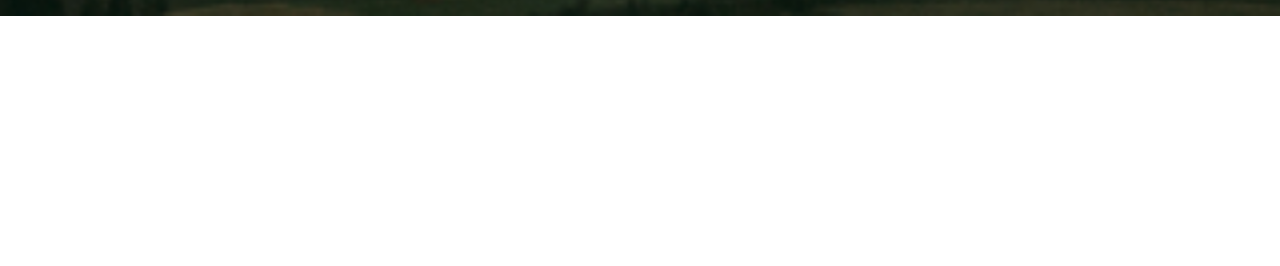
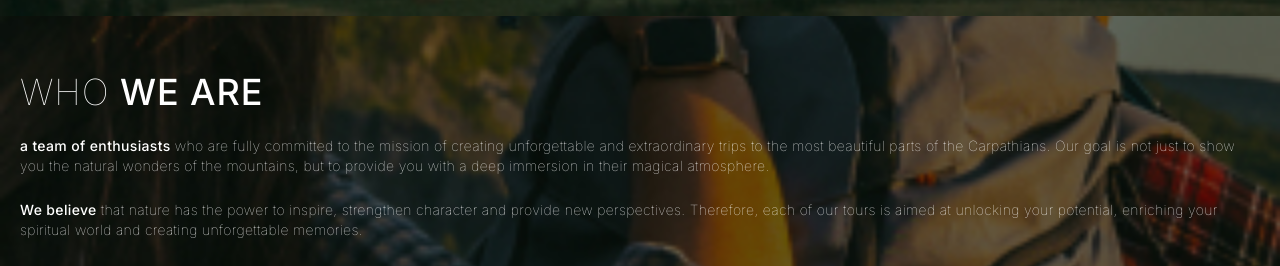
Before and after one commit to UkrainianUser/CarpTravel, a Next.js app: page / in a window 1280 px wide. Shown: the part 784-1050 px from the top of the page. Before the commit the page ends 800 px from the top, so only its background shows below. Built offline with nearby package versions, Linux system fonts and the light colour scheme.

Commit message:
add about

```diff
--- a/src/app/globals.css
+++ b/src/app/globals.css
@@ -31,29 +31,24 @@ body {
 	line-height: 1.43;
 }
 
-.container {
-	min-width: 320px;
-	margin: 0 auto;
-	padding: 0 20px;
-}
-
-.home {
-	background-image: url(/bg-home-mobile.jpg);
+.hero,
+.about {
 	background-color: #2e3e42;
 	background-position: 50%;
 	background-size: cover;
 	background-repeat: no-repeat;
+}
+.hero {
+	background-image: url(/bg-home-mobile.jpg);
+}
+.about {
+	background-image: url(/bg-about-mobile.jpg);
 }
 
 .title-sub {
 	letter-spacing: 9.48px;
 }
 
-.home-mark {
-	font-size: 10px;
-	line-height: 1.6;
-}
-
-.home-link {
+.hero-link {
 	background-color: rgba(255, 255, 255, 0.1);
 }
--- a/src/app/page.tsx
+++ b/src/app/page.tsx
@@ -1,35 +1,18 @@
+import { NextPage } from "next";
 import Header from "../components/Header";
+import Hero from "@/components/Hero";
+import About from "@/components/About";
 
-export default function Home() {
+const Home: NextPage = () => {
 	return (
 		<>
 			<Header />
-			<section className="home h-screen pt-28">
-				<div className="container">
-					<div className="uppercase text-end w-28 mb-6 ml-auto tracking-widest">
-						<span className="text-4xl font-medium">7</span>
-						<span className="text-4xl font-thin">days </span>
-						<span className="title-sub text-xs font-light">journey</span>
-					</div>
-					<h2 className="mb-6 text-4xl font-thin uppercase tracking-wide">
-						<span className="font-medium">Uncover</span> Carpathian's Secrets
-					</h2>
-					<p className="home-mark w-40 mb-6 font-extralight leading-5">
-						Hoverla / Yaremche / Zakarpattia / Vorokhta / Synevyr Lake / Bukovel
-					</p>
-					<p className="home-text mb-6 text-sm font-thin tracking-wide leading-5">
-						We offer you unforgettable trips to the most beautiful parts of the
-						Carpathians. Enjoy stunning views, exciting expeditions, and the
-						best service!
-					</p>
-					<a
-						className="home-link flex justify-center uppercase py-5 text-lg font-bold border border-dashed"
-						href="#"
-					>
-						Join now
-					</a>
-				</div>
-			</section>
+			<main>
+				<Hero />
+				<About />
+			</main>
 		</>
 	);
-}
+};
+
+export default Home;
--- /dev/null
+++ b/src/components/About.tsx
@@ -0,0 +1,47 @@
+import { NextPage } from "next";
+import Container from "./Container";
+
+const About: NextPage = () => {
+	return (
+		<>
+			<section className="about h-screen pt-14">
+				<Container>
+					<h2 className="mb-6 text-4xl font-thin uppercase tracking-wide">
+						Who
+						<span className="text-4xl font-medium"> we are</span>
+					</h2>
+					<p className="mb-6 text-sm font-thin tracking-wide leading-5">
+						<span className="font-medium">a team of enthusiasts </span>
+						who are fully committed to the mission of creating unforgettable and
+						extraordinary trips to the most beautiful parts of the Carpathians.
+						Our goal is not just to show you the natural wonders of the
+						mountains, but to provide you with a deep immersion in their magical
+						atmosphere.
+					</p>
+					<p className="mb-6 text-sm font-thin tracking-wide leading-5">
+						<span className="font-medium">We believe </span>
+						that nature has the power to inspire, strengthen character and
+						provide new perspectives. Therefore, each of our tours is aimed at
+						unlocking your potential, enriching your spiritual world and
+						creating unforgettable memories.
+					</p>
+					<p className="whoweare-text-sub">
+						<span className="whoweare-text-up">From vacationers </span>
+						<span className="whoweare-text-up whoweare-text-right">
+							to active travelers{" "}
+						</span>
+						we have a tour for everyone.
+					</p>
+					<p className="mb-6 text-sm font-thin tracking-wide leading-5 auto-text">
+						<span className="font-medium">We use methods </span>
+						that are time-tested and proven. Our expert guides with in-depth
+						knowledge of the Carpathian landscapes lead you safely through the
+						mysteries of these mountains.
+					</p>
+				</Container>
+			</section>
+		</>
+	);
+};
+
+export default About;
--- /dev/null
+++ b/src/components/Container.tsx
@@ -0,0 +1,7 @@
+const Container = ({ children }) => {
+	return (
+		<div className="min-w-[320px] my-0 mx-auto py-0 px-[20px]">{children}</div>
+	);
+};
+
+export default Container;
--- a/src/components/Header.tsx
+++ b/src/components/Header.tsx
@@ -1,7 +1,7 @@
 import Image from "next/image";
 import logo from "../../public/logo.svg";
 
-export default function Home() {
+const Header = () => {
 	return (
 		<header className="header flex justify-between py-9 px-5 absolute w-screen">
 			<Image src={logo} alt="logo" width={61} height={34} />
@@ -10,4 +10,6 @@ export default function Home() {
 			</button>
 		</header>
 	);
-}
+};
+
+export default Header;
--- /dev/null
+++ b/src/components/Hero.tsx
@@ -0,0 +1,37 @@
+import { NextPage } from "next";
+import Container from "./Container";
+
+const Hero: NextPage = () => {
+	return (
+		<>
+			<section className="hero h-screen pt-28">
+				<Container>
+					<div className="uppercase text-end w-28 mb-6 ml-auto tracking-widest">
+						<span className="text-4xl font-medium">7</span>
+						<span className="text-4xl font-thin">days </span>
+						<span className="title-sub text-xs font-light">journey</span>
+					</div>
+					<h2 className="mb-6 text-4xl font-thin uppercase tracking-wide">
+						<span className="font-medium">Uncover</span> Carpathian's Secrets
+					</h2>
+					<p className="text-[10px] w-40 mb-6 font-extralight leading-[1.6]">
+						Hoverla / Yaremche / Zakarpattia / Vorokhta / Synevyr Lake / Bukovel
+					</p>
+					<p className="mb-6 text-sm font-thin tracking-wide leading-5">
+						We offer you unforgettable trips to the most beautiful parts of the
+						Carpathians. Enjoy stunning views, exciting expeditions, and the
+						best service!
+					</p>
+					<a
+						className="hero-link flex justify-center uppercase py-5 text-lg font-bold border border-dashed"
+						href="#"
+					>
+						Join now
+					</a>
+				</Container>
+			</section>
+		</>
+	);
+};
+
+export default Hero;
```
Also changed, not shown: public/bg-about-mobile.jpg (added), src/app/about/page.tsx (added), src/app/career/page.tsx (added), src/app/contacts/page.tsx (added), src/app/gallery/page.tsx (added), src/app/services/page.tsx (added).
